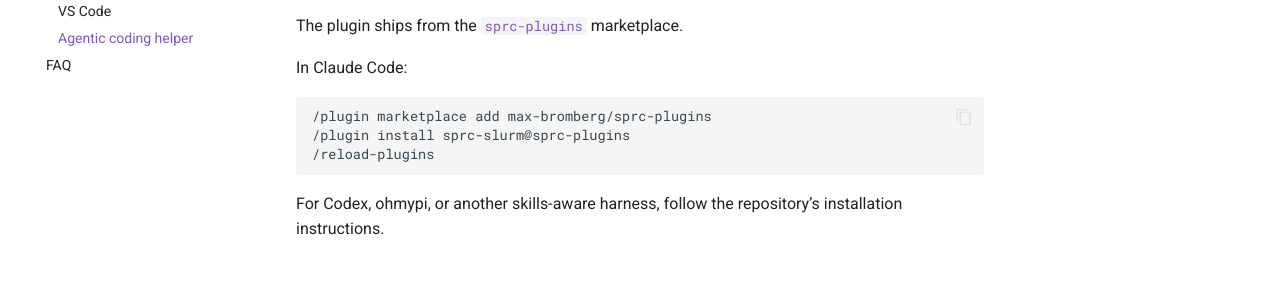
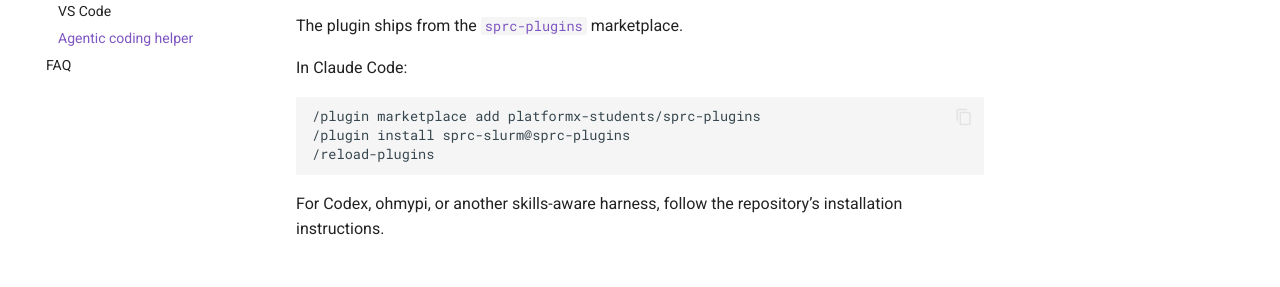
Before and after one commit to max-bromberg/platformx-wiki, an MkDocs documentation site: the page built from docs/agentic-helper.md, in a window 1280 px wide and 900 px high. Shown: the part 334-621 px from the top of the window. Built offline with MkDocs 1.6.1 and Material for MkDocs 9.7.7, drawn with Linux system fonts in a browser that asks for light colours.

Commit message:
docs(agentic-helper): plugin repo moved to the platformx-students org
Updates the marketplace path in both the MkDocs source and the built site
that deploy-wiki.sh rsyncs. GitHub's transfer redirect keeps existing
installs working, so this is for new ones.

Co-Authored-By: Claude Opus 5 (1M context) <noreply@anthropic.com>
Claude-Session: https://claude.ai/code/session_01ViGRc7SV34URsMwVJrvw4T

````diff
--- a/docs/agentic-helper.md
+++ b/docs/agentic-helper.md
@@ -4,12 +4,12 @@ The `sprc-slurm` plugin teaches supported coding agents how to stage, submit, mo
 
 ## Install
 
-The plugin ships from the [`sprc-plugins`](https://github.com/max-bromberg/sprc-plugins) marketplace.
+The plugin ships from the [`sprc-plugins`](https://github.com/platformx-students/sprc-plugins) marketplace.
 
 In Claude Code:
 
 ```text
-/plugin marketplace add max-bromberg/sprc-plugins
+/plugin marketplace add platformx-students/sprc-plugins
 /plugin install sprc-slurm@sprc-plugins
 /reload-plugins
 ```
````
Also changed, not shown: site/agentic-helper/index.html, site/search/search_index.json.
